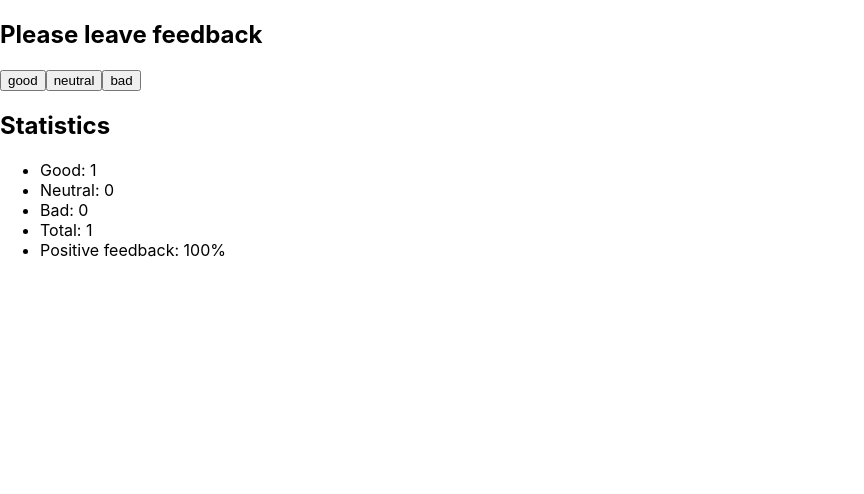
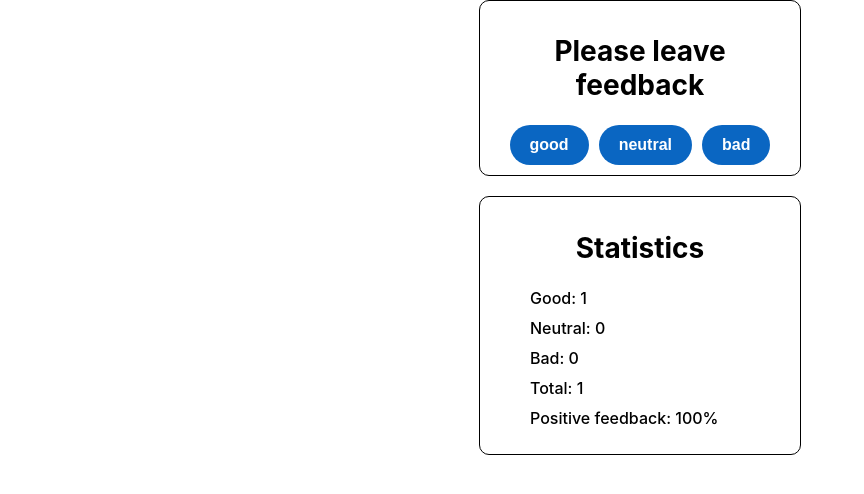
Before and after one commit to axeholder/goit-react-hw-02-feedback, a React (Create React App) app: page / in a window 1280 px wide. Both pictures are taken after a click on the button "good". Shown: the top 494 px of the page, without its empty margins (0-864 px from the left). Built offline with nearby package versions, Linux system fonts and the light colour scheme.

Commit message:
Добавляет стили

```diff
--- a/src/components/App.jsx
+++ b/src/components/App.jsx
@@ -54,10 +54,10 @@ export class App extends React.Component {
               )}
             ></Statistics>
           )}
+          {this.countTotalFeedback() === 0 && (
+            <NotificationMessage message="There is no feedback" />
+          )}
         </Section>
-        {this.countTotalFeedback() === 0 && (
-          <NotificationMessage message="There is no feedback" />
-        )}
       </>
     );
   }
--- /dev/null
+++ b/src/components/FeedbackOptions/FeedbackOption.styled.jsx
@@ -0,0 +1,27 @@
+import styled from '@emotion/styled';
+
+export const FeedbackButton = styled.button`
+  align-items: center;
+  background-color: #0a66c2;
+  border: 0;
+  border-radius: 100px;
+  box-sizing: border-box;
+  color: #ffffff;
+  cursor: pointer;
+  display: inline-flex;
+  font-size: 16px;
+  font-weight: 600;
+  justify-content: center;
+  line-height: 20px;
+  max-width: 480px;
+  min-height: 40px;
+  min-width: 0px;
+  overflow: hidden;
+  padding: 0px;
+  padding-left: 20px;
+  padding-right: 20px;
+  text-align: center;
+  :not(:last-child) {
+    margin-right: 10px;
+  }
+`;
--- a/src/components/FeedbackOptions/FeedbackOptions.jsx
+++ b/src/components/FeedbackOptions/FeedbackOptions.jsx
@@ -1,16 +1,18 @@
 import PropTypes from 'prop-types';
+
+import { FeedbackButton } from './FeedbackOption.styled';
 
 export const FeedbackOptions = ({ options, onLeaveFeedback }) => {
   return (
     <>
       {options.map(value => (
-        <button
+        <FeedbackButton
           key={value}
           type="button"
           onClick={() => onLeaveFeedback(value)}
         >
           {value}
-        </button>
+        </FeedbackButton>
       ))}
     </>
   );
--- a/src/components/NotificationMessage/NotificationMessage.jsx
+++ b/src/components/NotificationMessage/NotificationMessage.jsx
@@ -1,7 +1,8 @@
 import PropTypes from 'prop-types';
+import { NotificationText } from './NotificationMessage.styled';
 
 export const NotificationMessage = ({ message }) => {
-  return <p>{message}</p>;
+  return <NotificationText>{message}</NotificationText>;
 };
 
 NotificationMessage.propTypes = {
--- /dev/null
+++ b/src/components/NotificationMessage/NotificationMessage.styled.jsx
@@ -0,0 +1,5 @@
+import styled from '@emotion/styled';
+
+export const NotificationText = styled.p`
+  font-weight: bold;
+`;
--- a/src/components/Section/Section.jsx
+++ b/src/components/Section/Section.jsx
@@ -1,11 +1,13 @@
 import PropTypes from 'prop-types';
+
+import { SectionContainer, SectionTitle } from './Section.styled';
 
 export const Section = ({ title, children }) => {
   return (
-    <div>
-      <h2>{title}</h2>
+    <SectionContainer>
+      <SectionTitle>{title}</SectionTitle>
       {children}
-    </div>
+    </SectionContainer>
   );
 };
 
--- /dev/null
+++ b/src/components/Section/Section.styled.jsx
@@ -0,0 +1,17 @@
+import styled from '@emotion/styled';
+
+export const SectionContainer = styled.div`
+  width: 300px;
+  margin: auto;
+  :not(:last-child) {
+    margin-bottom: 20px;
+  }
+  text-align: center;
+  border: solid 1px black;
+  border-radius: 10px;
+  padding: 10px;
+`;
+
+export const SectionTitle = styled.h2`
+  font-size: 28px;
+`;
--- a/src/components/Statistics/Statistics.jsx
+++ b/src/components/Statistics/Statistics.jsx
@@ -1,4 +1,6 @@
 import PropTypes from 'prop-types';
+
+import { StatisticsList, StatisticsItem } from './Statistics.styled';
 
 export const Statistics = ({
   good,
@@ -8,13 +10,15 @@ export const Statistics = ({
   positiveFeedbackPercentage,
 }) => {
   return (
-    <ul>
-      <li>Good: {good}</li>
-      <li>Neutral: {neutral}</li>
-      <li>Bad: {bad}</li>
-      <li>Total: {total}</li>
-      <li>Positive feedback: {positiveFeedbackPercentage}%</li>
-    </ul>
+    <StatisticsList>
+      <StatisticsItem>Good: {good}</StatisticsItem>
+      <StatisticsItem>Neutral: {neutral}</StatisticsItem>
+      <StatisticsItem>Bad: {bad}</StatisticsItem>
+      <StatisticsItem>Total: {total}</StatisticsItem>
+      <StatisticsItem>
+        Positive feedback: {positiveFeedbackPercentage}%
+      </StatisticsItem>
+    </StatisticsList>
   );
 };
 
--- a/src/components/Statistics/Statistics.styled.jsx
+++ b/src/components/Statistics/Statistics.styled.jsx
@@ -0,0 +1,12 @@
+import styled from '@emotion/styled';
+
+export const StatisticsList = styled.ul`
+  list-style: none;
+`;
+
+export const StatisticsItem = styled.li`
+  text-align: left;
+  margin-bottom: 10px;
+  font-size: 16px;
+  font-weight: 500;
+`;
```
